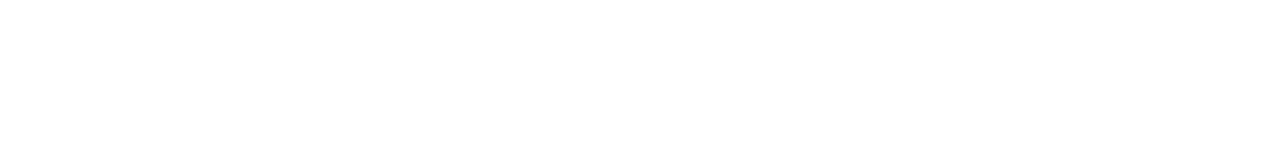
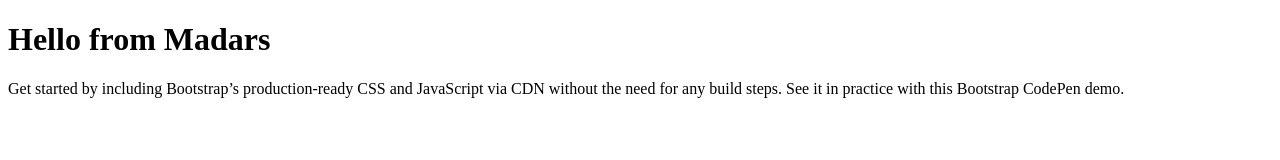
Before and after one commit to shhdq/ai_tutor, a plain HTML site: page index.html in a window 1280 px wide. Drawn offline with Linux system fonts and the light colour scheme.

Commit message:
added content

```diff
--- a/index.html
+++ b/index.html
@@ -6,6 +6,7 @@
     <title>Bootstrap demo</title>
   </head>
   <body>
-
+    <h1>Hello from Madars</h1>
+    <p>Get started by including Bootstrap’s production-ready CSS and JavaScript via CDN without the need for any build steps. See it in practice with this Bootstrap CodePen demo.</p>
   </body>
 </html>
```
